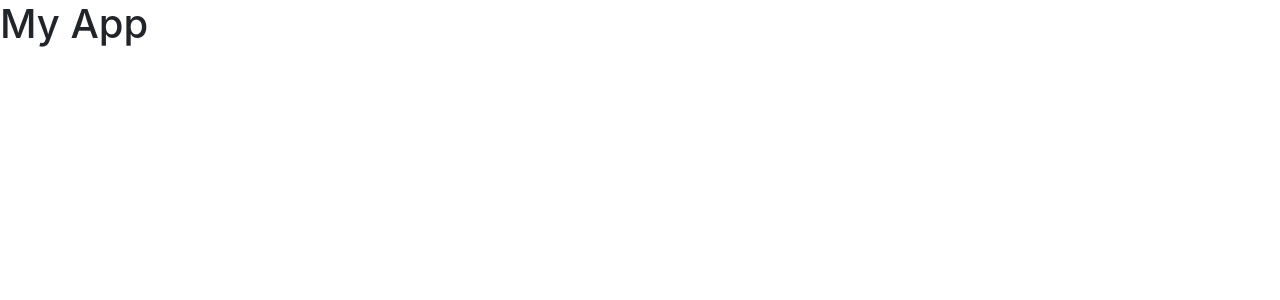
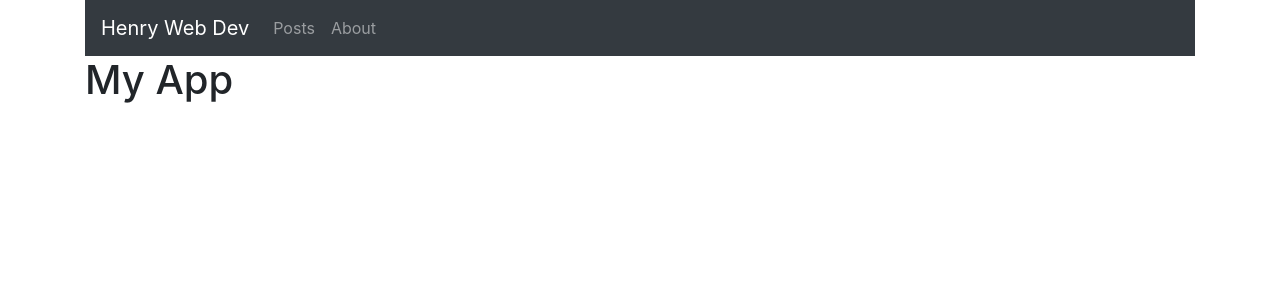
Before and after one commit to lpredrum136/next-crash, a Next.js app: page / in a window 1280 px wide. Shown: the top 300 px of the page. Built offline with nearby package versions, Linux system fonts and the light colour scheme.

Commit message:
Basic layout component wrapper

```diff
--- /dev/null
+++ b/components/layouts/Layout.js
@@ -0,0 +1,27 @@
+import Head from 'next/head'
+import Container from 'react-bootstrap/Container'
+import Navbar from 'react-bootstrap/Navbar'
+import Nav from 'react-bootstrap/Nav'
+
+const Layout = ({ children }) => (
+  <Container>
+    <Head>
+      <title>My Next Ultimate App</title>
+      <link rel='icon' href='/favicon.ico' />
+    </Head>
+
+    <header>
+      <Navbar bg='dark' variant='dark'>
+        <Navbar.Brand>Henry Web Dev</Navbar.Brand>
+        <Nav>
+          <Nav.Link>Posts</Nav.Link>
+          <Nav.Link>About</Nav.Link>
+        </Nav>
+      </Navbar>
+    </header>
+
+    <main>{children}</main>
+  </Container>
+)
+
+export default Layout
--- a/pages/index.js
+++ b/pages/index.js
@@ -1,3 +1,9 @@
-const Home = () => <h1>My App</h1>
+import Layout from '../components/layouts/Layout'
+
+const Home = () => (
+  <Layout>
+    <h1>My App</h1>
+  </Layout>
+)
 
 export default Home
```
